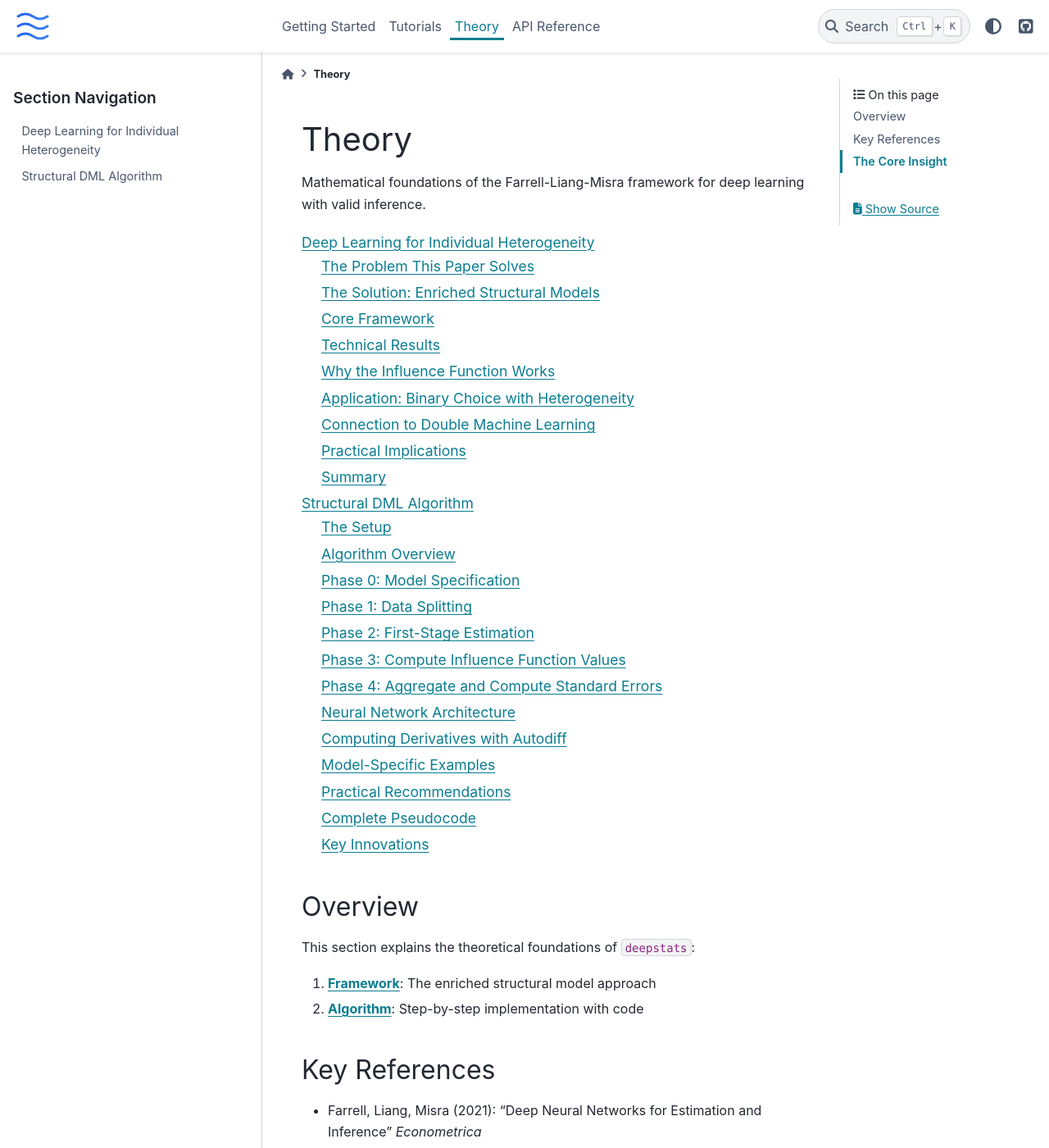
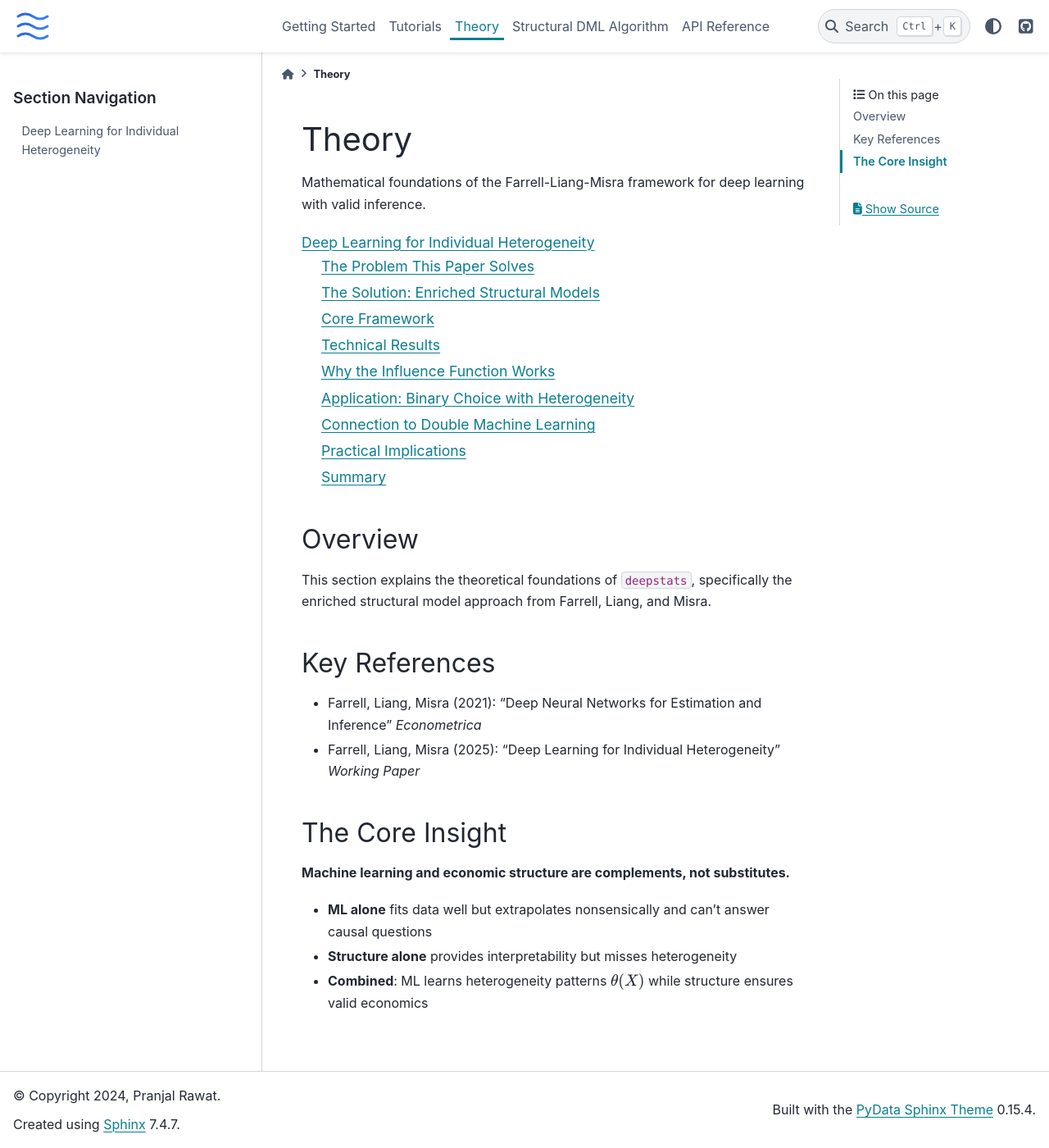
Before and after one commit to rawatpranjal/deepstats, a Sphinx documentation site: the page built from docs/theory/index.md, in a window 1280 px wide and 1400 px high. Shown: the whole window at 82% size. Built offline with Sphinx 7.4.7 and the PyData theme 0.15.4, drawn with Linux system fonts in a browser that asks for light colours.

Commit message:
Split theory and algorithm into separate top-level sections
- Move algorithm.md from theory/ to algorithm/index.md
- Update navigation: Theory now focuses on FLM framework, Algorithm is separate
- Navigation now: Getting Started > Tutorials > Theory > Algorithm > API

🤖 Generated with [Claude Code](https://claude.com/claude-code)

Co-Authored-By: Claude Opus 4.5 <noreply@anthropic.com>

````diff
--- a/docs/theory/index.md
+++ b/docs/theory/index.md
@@ -6,15 +6,11 @@ Mathematical foundations of the Farrell-Liang-Misra framework for deep learning
 :maxdepth: 2
 
 influence_functions
-algorithm
 ```
 
 ## Overview
 
-This section explains the theoretical foundations of `deepstats`:
-
-1. **[Framework](influence_functions.md)**: The enriched structural model approach
-2. **[Algorithm](algorithm.md)**: Step-by-step implementation with code
+This section explains the theoretical foundations of `deepstats`, specifically the enriched structural model approach from Farrell, Liang, and Misra.
 
 ## Key References
 
````
Also changed, not shown: docs/index.md (+1 -0 lines), docs/algorithm/index.md (renamed from docs/theory/algorithm.md).
